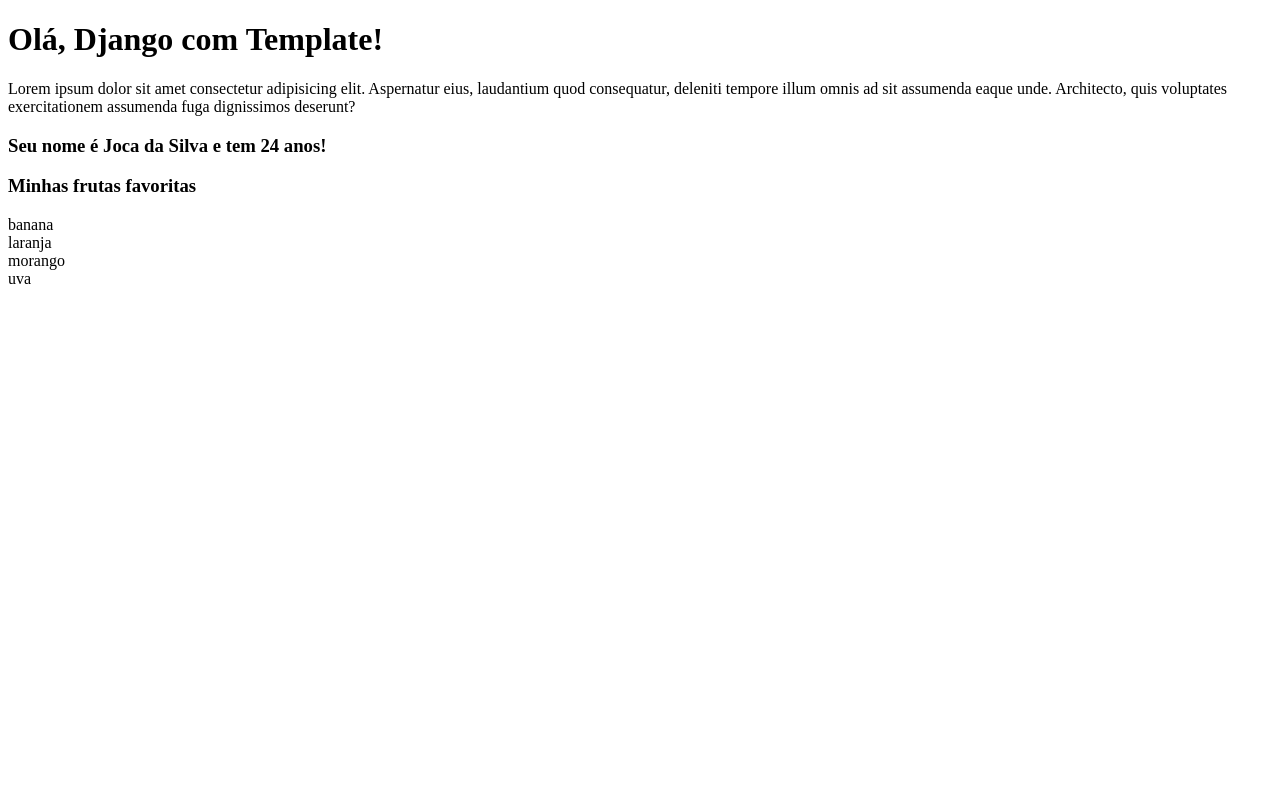
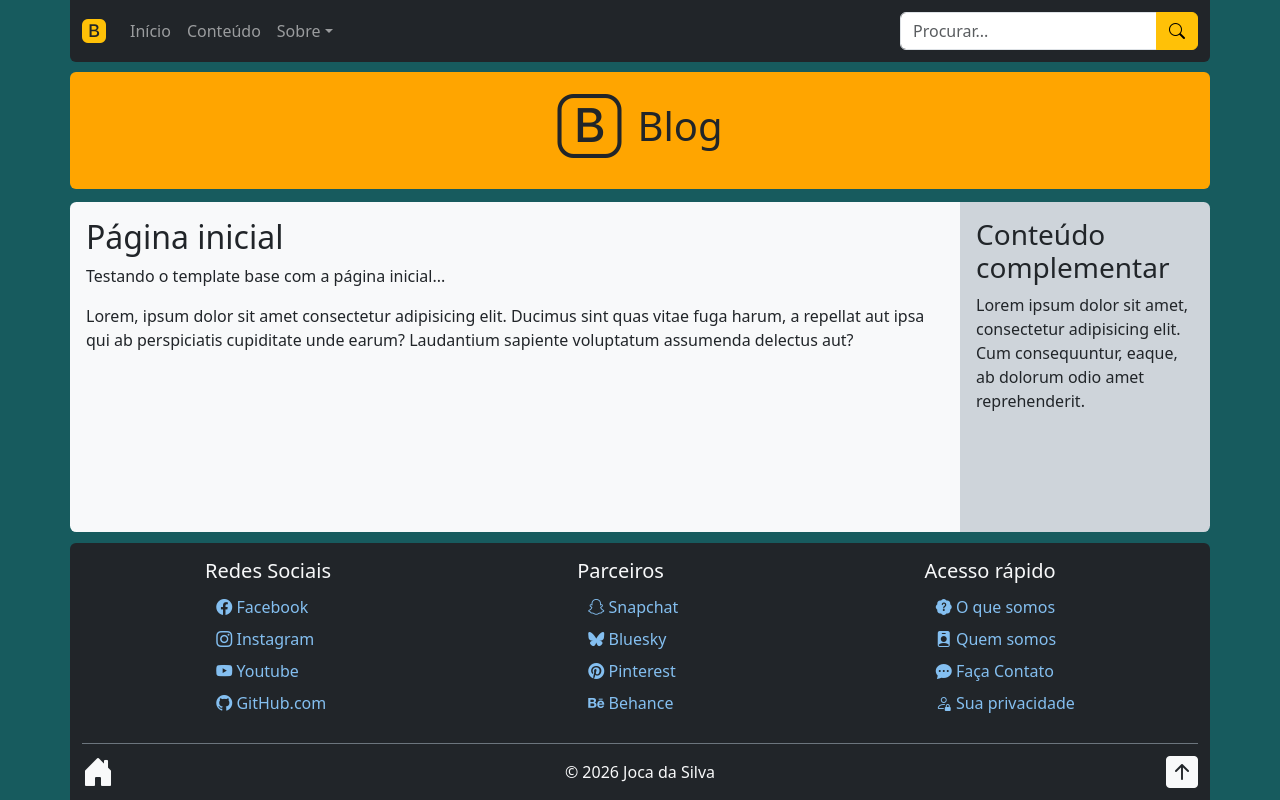
Before and after one commit to agathaareasqueiroz/blog, a Django app: page / in a window 1280 px wide. Run offline with Django 5.2, Linux system fonts and the light colour scheme.

Commit message:
template_base

```diff
--- /dev/null
+++ b/blog/templates/_base.html
@@ -0,0 +1,110 @@
+<!DOCTYPE html>
+<html lang="pt-BR">
+<head>
+    <meta charset="UTF-8">
+    <meta name="viewport" content="width=device-width, initial-scale=1.0">
+    <link href="https://cdn.jsdelivr.net/npm/bootstrap@5.3.8/dist/css/bootstrap.min.css" rel="stylesheet">
+    <link rel="stylesheet" href="https://cdn.jsdelivr.net/npm/bootstrap-icons@1.13.2/font/bootstrap-icons.min.css">
+    <title>Blog</title>
+    <style>
+        body { background-color: rgb(23, 91, 94); }
+        .navbar-brand { font-size: 1.5rem; }
+        body>header { background-color: orange; margin-top: 4.5rem; }
+        body>header i { font-size: 4rem; }
+        body>main { margin-top: .8rem; }
+        body>footer { margin-top: .7rem; }
+        .footer-top a { color: rgb(132, 191, 240); text-decoration: none; margin-left: .7rem; }
+        .footer-top a:hover { color: var(--bs-warning); }
+        .footer-botton a { color: var(--bs-light); }
+        .footer-botton a:hover { color: var(--bs-warning); }
+        .main-article-section { border-radius: .4rem .4rem 0 0; }
+        .main-aside { border-radius: 0 0 .4rem .4rem; }
+        @media screen and (min-width: 768px) {
+            .main-aside { min-width: 250px; max-width: 250px; border-radius: 0 .4rem .4rem 0; }
+            .main-article-section { border-radius: .4rem 0 0 .4rem; }
+        }
+    </style>
+</head>
+<body data-bs-theme="light" class="px-2 min-vh-100 d-flex flex-column">
+    <nav class="container navbar navbar-expand-md navbar-dark text-bg-dark fixed-top mx-auto rounded-bottom">
+        <div class="container-fluid">
+            <a class="navbar-brand" href="#index"><i class="bi bi-bootstrap-fill text-warning"></i></a>
+            <button class="navbar-toggler" type="button" data-bs-toggle="collapse" data-bs-target="#mynavbar"><span class="navbar-toggler-icon"></span></button>
+            <div class="collapse navbar-collapse" id="mynavbar">
+                <ul class="navbar-nav me-auto">
+                    <li class="nav-item"><a class="nav-link" href="#index">Início</a></li>
+                    <li class="nav-item"><a class="nav-link" href="#content">Conteúdo</a></li>
+                    <li class="nav-item dropdown">
+                        <a class="nav-link dropdown-toggle" href="#" role="button" data-bs-toggle="dropdown">Sobre</a>
+                        <ul class="dropdown-menu">
+                            <li><a class="dropdown-item" href="#about_site">Sobre o site</a></li>
+                            <li><a class="dropdown-item" href="#about_author">Sobre o autor</a></li>
+                            <li><a class="dropdown-item" href="#policies">Políticas de privacidade</a></li>
+                            <li><hr class="dropdown-divider"></li>
+                            <li><a class="dropdown-item" href="#contacts">Faça contato</a></li>
+                        </ul>
+                    </li>
+                </ul>
+                <form class="d-flex mt-2 mt-md-0">
+                    <div class="input-group">
+                        <input class="form-control" type="search" placeholder="Procurar...">
+                        <button class="btn btn-warning" type="button"><i class="bi bi-search"></i></button>
+                    </div>
+                </form>
+            </div>
+        </div>
+    </nav>
+    <header class="container rounded text-dark mx-auto p-0">
+        <div class="p-3">
+            <h1 class="d-flex align-items-center gap-3 justify-content-center"><i class="bi bi-bootstrap"></i><span>Blog</span></h1>
+        </div>
+    </header>
+
+    <main class="container d-flex flex-column flex-md-row p-0 flex-grow-1">
+        <div class="main-article-section bg-light p-3 flex-fill flex-grow-1">
+            {% block content %}{% endblock %}
+        </div>
+        <div class="main-aside p-3 bg-dark-subtle">
+            {% block aside %}{% endblock %}
+        </div>
+    </main>
+
+    <footer class="container bg-dark text-light rounded-top">
+        <div class="footer-top d-flex align-items-center justify-content-around">
+            <div class="p-2 mt-2">
+                <h5>Redes Sociais</h5>
+                <nav class="d-flex flex-column lh-lg">
+                    <a href="https://facebook.com/" target="_blank"><i class="bi bi-facebook"></i> <span>Facebook</span></a>
+                    <a href="https://instagram.com/" target="_blank"><i class="bi bi-instagram"></i> <span>Instagram</span></a>
+                    <a href="https://youtube.com/" target="_blank"><i class="bi bi-youtube"></i> <span>Youtube</span></a>
+                    <a href="https://github.com/" target="_blank"><i class="bi bi-github"></i> <span>GitHub.com</span></a>
+                </nav>
+            </div>
+            <div class="p-2 d-none d-sm-block mt-2">
+                <h5>Parceiros</h5>
+                <nav class="d-flex flex-column lh-lg">
+                    <a href="#Snapchat" target="_blank"><i class="bi bi-snapchat"></i> <span>Snapchat</span></a>
+                    <a href="#Bluesky" target="_blank"><i class="bi bi-bluesky"></i> <span>Bluesky</span></a>
+                    <a href="#Pinterest" target="_blank"><i class="bi bi-pinterest"></i> <span>Pinterest</span></a>
+                    <a href="#Behance" target="_blank"><i class="bi bi-behance"></i> <span>Behance</span></a>
+                </nav>
+            </div>
+            <div class="p-2 mt-2">
+                <h5>Acesso rápido</h5>
+                <nav class="d-flex flex-column lh-lg">
+                    <a href="#about_site"><i class="bi bi-patch-question-fill"></i> <span>O que somos</span></a>
+                    <a href="#about_author"><i class="bi bi-person-badge-fill"></i> <span>Quem somos</span></a>
+                    <a href="#contacts"><i class="bi bi-chat-dots-fill"></i> <span>Faça Contato</span></a>
+                    <a href="#policies"><i class="bi bi-person-lock"></i> <span>Sua privacidade</span></a>
+                </nav>
+            </div>
+        </div>
+        <div class="footer-botton d-flex align-items-center justify-content-between border-top border-secondary mt-3">
+            <a href="#index" class="fs-2 py-1"><i class="bi bi-house-door-fill"></i></a>
+            <div>&copy; 2026 Joca da Silva</div>
+            <a href="#top" class="fs-2"><i class="bi bi-arrow-up-square-fill"></i></a>
+        </div>
+    </footer>
+    <script src="https://cdn.jsdelivr.net/npm/bootstrap@5.3.8/dist/js/bootstrap.bundle.min.js"></script>
+</body>
+</html>
--- a/blog/templates/home.html
+++ b/blog/templates/home.html
@@ -1,22 +1,22 @@
-<!DOCTYPE html>
-<html lang="pt-br">
-<head>
-    <meta charset="UTF-8">
-    <title>Blog</title>
-</head>
-<body>
-    <h1>Olá, Django com Template!</h1>
-    <p>Lorem ipsum dolor sit amet consectetur adipisicing elit. Aspernatur eius, laudantium quod consequatur, deleniti tempore illum omnis ad sit assumenda eaque unde. Architecto, quis voluptates exercitationem assumenda fuga dignissimos deserunt?</p>
+{% extends '_base.html' %}
 
-    <h3>Seu nome é {{ name }} e tem {{ age }} anos!</h3>
+{# Esse trecho será substituído no template base! #}
+{% block content %}
+<section>
 
-    {# Lista uma fruta de cada vez #}
-    <h3>Minhas frutas favoritas</h3>
+    <h2>Página inicial</h2>
+    <p>Testando o template base com a página inicial...</p>
+    <p>Lorem, ipsum dolor sit amet consectetur adipisicing elit. Ducimus sint quas vitae fuga harum, a repellat aut ipsa qui ab perspiciatis cupiditate unde earum? Laudantium sapiente voluptatum assumenda delectus aut?</p>
 
-    {% for fruit in fruits %}
-    <div>{{ fruit }}</div>
-    {% endfor %}
+</section>
+{% endblock %}
 
-    <!-- Acabou! -->
-</body>
-</html>
+{# Esse trecho será substituído no template base! #}
+{% block aside %}
+<aside>
+
+    <h3>Conteúdo complementar</h3>
+    <p>Lorem ipsum dolor sit amet, consectetur adipisicing elit. Cum consequuntur, eaque, ab dolorum odio amet reprehenderit.</p>
+
+</aside>
+{% endblock %}
--- a/blog/views/home.py
+++ b/blog/views/home.py
@@ -1,17 +1,12 @@
+from django.shortcuts import render
+
+
 from django.shortcuts import render
 
 
 def home(request):
 
-    fruits = ['banana', 'laranja', 'morango', 'uva']
-
     return render(
         request,
-        'home.html',
-        {
-            'name': 'Joca da Silva',
-            'age': 24,
-            'tel': '(21) 998877665',
-            'fruits': fruits
-        }
+        'home.html'
     )
```
Also changed, not shown: 1 other file.
